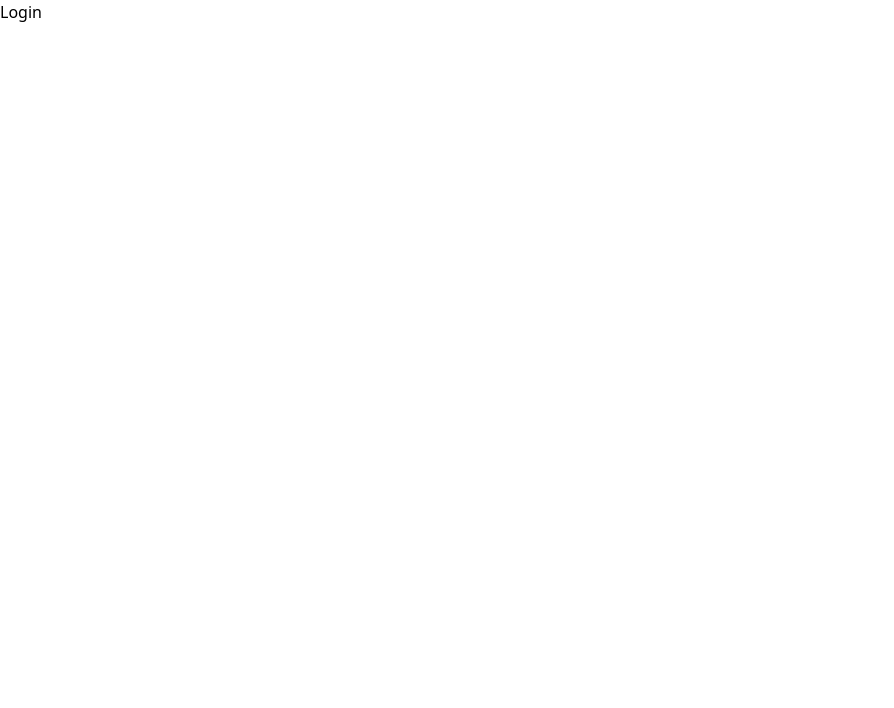
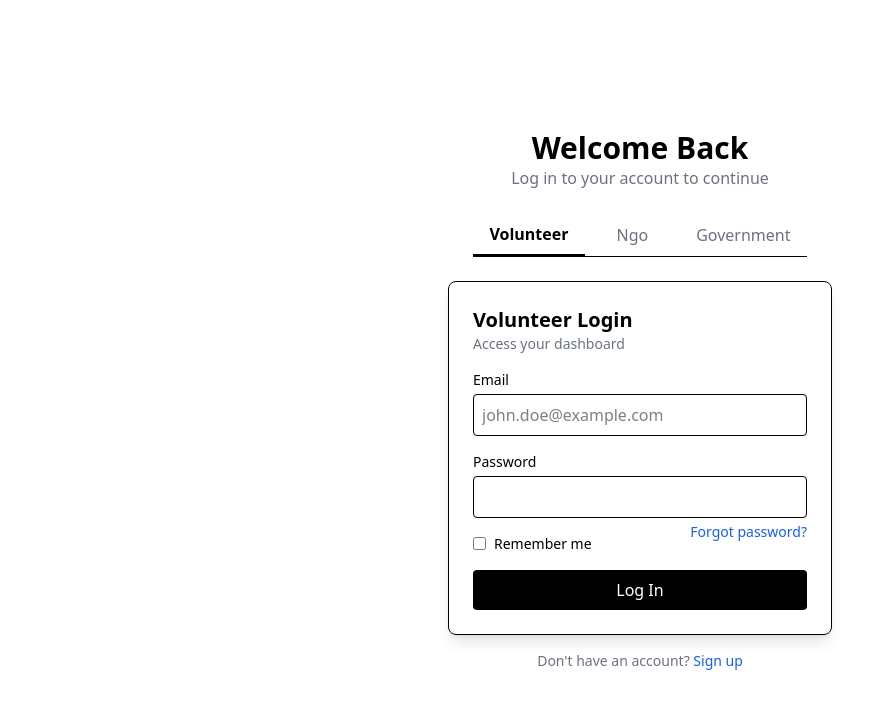
Before and after one commit to adios-xo/techx-Crowdwork, a React (Vite) app in the folder frontend/: page /login in a window 1280 px wide. Shown: the top 708 px of the page, without its empty margins (0-894 px from the left). Built offline with nearby package versions, Linux system fonts and the light colour scheme.

Commit message:
Login page

```diff
--- a/frontend/package.json
+++ b/frontend/package.json
@@ -11,6 +11,9 @@
   },
   "dependencies": {
     "@tailwindcss/vite": "^4.0.15",
+    "axios": "^1.8.4",
+    "framer-motion": "^12.5.0",
+    "lucide-react": "^0.483.0",
     "react": "^19.0.0",
     "react-dom": "^19.0.0",
     "react-hook-form": "^7.54.2",
--- /dev/null
+++ b/frontend/src/components/LoginForm.jsx
@@ -0,0 +1,54 @@
+import React from 'react'
+import axios from 'axios';
+import { useForm } from 'react-hook-form';
+
+
+const LoginForm = ({ title, placeholder }) => {
+    const {
+        register,
+        handleSubmit,
+        formState: { errors },
+    } = useForm();
+
+    const handleLogin = async (data) => {
+        try {
+            const response = await axios.post("http://localhost:8080/v1/login", data);
+            let curToken = response.data.token;
+            localStorage.setItem('userToken', curToken);
+            navigate('/home', { replace: true });
+        } catch (error) {
+            console.error("Login error: ", error.response?.data || error.message);
+            setIsError(true);
+            setError("Invalid Credentials!");
+        }
+    };
+
+    return (
+        <div>
+            <h2 className="text-xl font-semibold">{title}</h2>
+            <p className="text-gray-500 text-sm">Access your dashboard</p>
+
+            <form onSubmit={handleSubmit(handleLogin)}>
+                <div className="mt-4">
+                    <label className="block text-sm font-medium">Email</label>
+                    <input type="email" placeholder={placeholder} className="w-full p-2 border rounded mt-1" {...register("email", { required: "Email is required" })} />
+                </div>
+
+                <div className="mt-4">
+                    <label className="block text-sm font-medium">Password</label>
+                    <input type="password" className="w-full p-2 border rounded mt-1" {...register("password", { minLength: { value: 6, message: "Min length of password is 6" } })} />
+                    <a href="#" className="text-sm text-blue-600 float-right mt-1">Forgot password?</a>
+                </div>
+
+                <div className="flex items-center mt-4">
+                    <input type="checkbox" id="remember" className="mr-2" />
+                    <label htmlFor="remember" className="text-sm">Remember me</label>
+                </div>
+
+                <button className="w-full bg-black text-white p-2 mt-4 rounded">Log In</button>
+            </form>
+        </div>
+    )
+}
+
+export default LoginForm
--- a/frontend/src/components/Navbar.jsx
+++ b/frontend/src/components/Navbar.jsx
@@ -1,11 +1,36 @@
-import React from 'react'
+import { LogIn, UserPlus } from "lucide-react";
+import { Link, useNavigate } from "react-router";
 
 const Navbar = () => {
     return (
-        <div>
-            Navbar
-        </div>
-    )
-}
+        <nav className="flex justify-between items-center p-4 border-b shadow-sm">
+            <div className="text-xl font-bold">
+                <span className="text-black">Community</span>
+                <span className="text-black font-bold">Force</span>
+            </div>
+            <div className="flex space-x-6">
+                <a href="#" className="text-black hover:underline">Projects</a>
+                <a href="#" className="text-black hover:underline">Organizations</a>
+                <a href="#" className="text-black hover:underline">Impact</a>
+            </div>
+            <div className="flex space-x-4">
+                <Link
+                    to={"/login"}
+                    className="flex items-center px-4 py-2 border rounded-md hover:bg-gray-100 hover:cursor-pointer"
+                    onClick={() => { }}
+                >
+                    <LogIn size={16} className="mr-2" /> Log in
+                </Link>
+                <Link
+                    to={"/register"}
+                    className="flex items-center px-4 py-2 bg-black text-white rounded-md hover:cursor-pointer"
+                    onClick={() => { }}
+                >
+                    <UserPlus size={16} className="mr-2" /> Sign up
+                </Link>
+            </div>
+        </nav>
+    );
+};
 
-export default Navbar
+export default Navbar;
--- a/frontend/src/pages/forms/Login.jsx
+++ b/frontend/src/pages/forms/Login.jsx
@@ -1,9 +1,47 @@
-import React from 'react'
+import { useState, useEffect } from "react";
+import { useNavigate } from "react-router";
+import LoginForm from "../../components/LoginForm";
+import { Link } from "react-router";
 
-const Login = () => {
+const LoginPage = () => {
+    const [activeTab, setActiveTab] = useState("volunteer");
+    const navigate = useNavigate();
+
+    useEffect(() => {
+        const tkn = localStorage.getItem('userToken');
+        if (tkn) {
+            navigate('/home');
+        }
+    }, [navigate]);
+
     return (
-        <div>Login</div>
-    )
-}
+        <div className="flex flex-col items-center justify-center min-h-screen p-6">
+            <h1 className="text-3xl font-bold">Welcome Back</h1>
+            <p className="text-gray-500">Log in to your account to continue</p>
 
-export default Login
+            <div className="flex mt-6 space-x-4 border-b">
+                {["volunteer", "ngo", "government"].map((tab) => (
+                    <button
+                        key={tab}
+                        onClick={() => setActiveTab(tab)}
+                        className={`px-4 py-2 ${activeTab === tab ? "border-b-2 border-black font-semibold" : "text-gray-500"}`}
+                    >
+                        {tab.charAt(0).toUpperCase() + tab.slice(1)}
+                    </button>
+                ))}
+            </div>
+
+            <div className="mt-6 p-6 border rounded-lg w-96 shadow-lg">
+                {activeTab === "volunteer" && <LoginForm title="Volunteer Login" placeholder="john.doe@example.com" />}
+                {activeTab === "ngo" && <LoginForm title="NGO Login" placeholder="contact@organization.org" />}
+                {activeTab === "government" && <LoginForm title="Government Login" placeholder="contact@agency.gov" />}
+            </div>
+
+            <p className="mt-4 text-sm text-gray-500">
+                Don't have an account? <Link to={"/register"} className="text-blue-600">Sign up</Link>
+            </p>
+        </div>
+    );
+};
+
+export default LoginPage;
--- a/frontend/src/routes/Routes.jsx
+++ b/frontend/src/routes/Routes.jsx
@@ -2,6 +2,7 @@ import React, { Suspense, lazy } from "react";
 import { BrowserRouter as Router, Routes, Route } from "react-router-dom";
 import ProtectedRoute from "./ProtectedRoute";
 import Landing from "../pages/Landing";
+import Navbar from "../components/Navbar";
 
 // Lazy-loaded components for better performance
 const Login = lazy(() => import("../pages/forms/Login"));
@@ -16,6 +17,7 @@ const AppRoutes = () => {
                 <Routes>
                     <Route path="/" element={
                         <>
+                            <Navbar />
                             <Landing />
                         </>
                     } />
```
Also changed, not shown: 1 other file (tests, documents, lock files or other folders).
